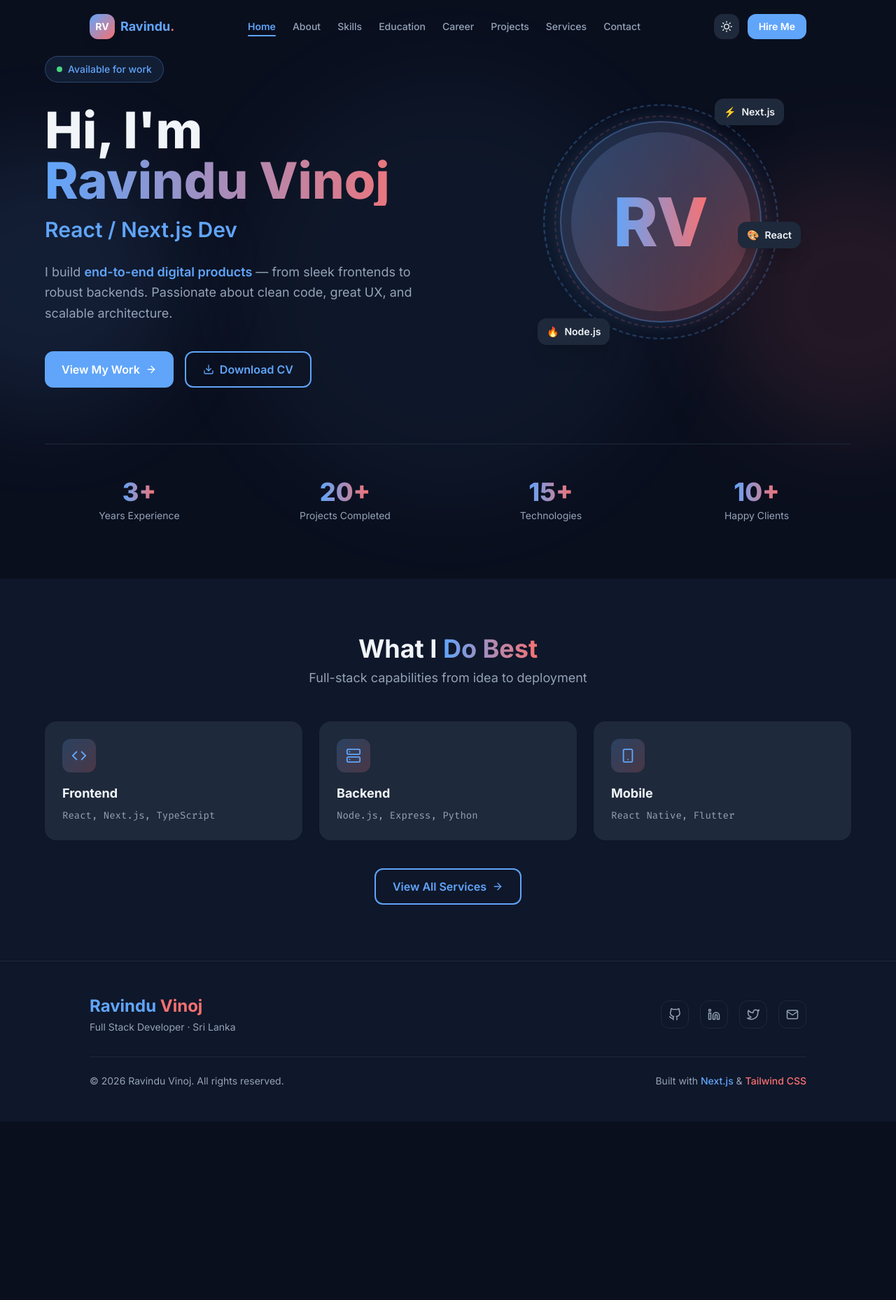
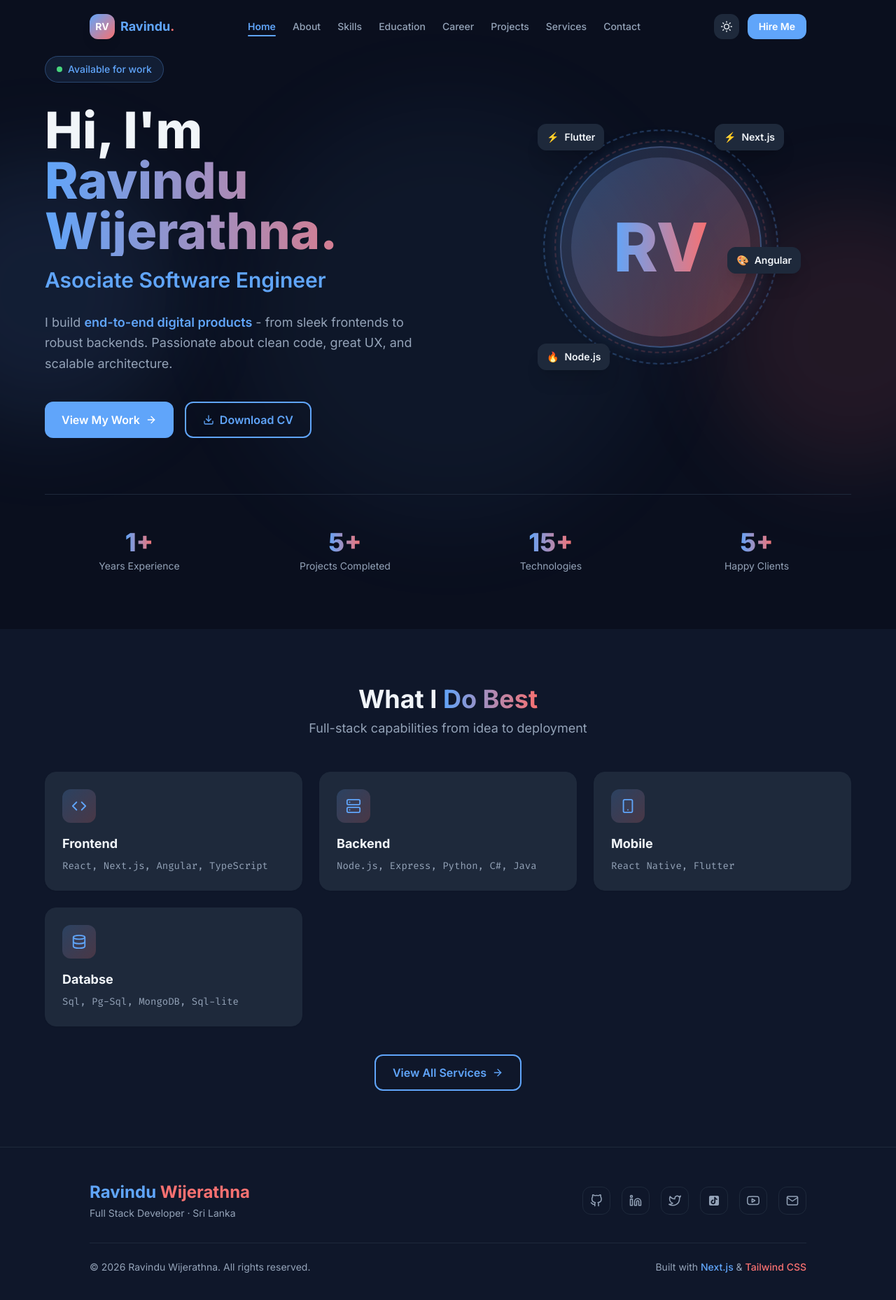
Before and after one commit to Ravinduvinoj/portfolio, a Next.js app: page / in a window 1280 px wide. Shown: the top 1858 px of the page at 70% size. Before the commit the page ends 1603 px from the top, so only its background shows below. Built offline with nearby package versions, Linux system fonts and the light colour scheme.

Commit message:
Refactor code structure for improved readability and maintainability

```diff
--- a/app/about/page.tsx
+++ b/app/about/page.tsx
@@ -59,7 +59,7 @@ export default function About() {
               <Link href="/projects" className="btn-primary flex items-center gap-2">
                 My Projects <FiArrowRight />
               </Link>
-              <a href="/resume.pdf" download className="btn-outline flex items-center gap-2">
+              <a href="/Ravindu_Wijerathna-CV.pdf" download className="btn-outline flex items-center gap-2">
                 Download CV
               </a>
             </div>
--- a/app/page.tsx
+++ b/app/page.tsx
@@ -1,27 +1,28 @@
 "use client";
 
 import Link from "next/link";
-import { FiArrowRight, FiDownload, FiCode, FiServer, FiSmartphone } from "react-icons/fi";
+import { FiArrowRight, FiDownload, FiCode, FiServer, FiSmartphone, FiDatabase } from "react-icons/fi";
 import { useEffect, useState } from "react";
 
 const roles = [
   "Full Stack Developer",
-  "React / Next.js Dev",
-  "Node.js Engineer",
-  "UI/UX Enthusiast",
+  "Asociate Software Engineer",
+  "Mobile App Developer",
+  "Gamer",
 ];
 
 const stats = [
-  { label: "Years Experience", value: "3+" },
-  { label: "Projects Completed", value: "20+" },
+  { label: "Years Experience", value: "1+" },
+  { label: "Projects Completed", value: "5+" },
   { label: "Technologies", value: "15+" },
-  { label: "Happy Clients", value: "10+" },
+  { label: "Happy Clients", value: "5+" },
 ];
 
 const quickLinks = [
-  { icon: FiCode, label: "Frontend", desc: "React, Next.js, TypeScript", href: "/skills" },
-  { icon: FiServer, label: "Backend", desc: "Node.js, Express, Python", href: "/skills" },
+  { icon: FiCode, label: "Frontend", desc: "React, Next.js, Angular, TypeScript", href: "/skills" },
+  { icon: FiServer, label: "Backend", desc: "Node.js, Express, Python, C#, Java", href: "/skills" },
   { icon: FiSmartphone, label: "Mobile", desc: "React Native, Flutter", href: "/skills" },
+  { icon: FiDatabase, label: "Databse", desc: "Sql, Pg-Sql, MongoDB, Sql-lite", href: "/skills" },
 ];
 
 export default function Home() {
@@ -69,7 +70,7 @@ export default function Home() {
 
               <h1 className="text-5xl md:text-6xl lg:text-7xl font-extrabold leading-tight mb-4">
                 Hi, I'm{" "}
-                <span className="gradient-text block">Ravindu Vinoj</span>
+                <span className="gradient-text block">Ravindu Wijerathna.</span>
               </h1>
 
               <div className="text-2xl md:text-3xl font-semibold text-[var(--text-secondary)] mb-6 h-10">
@@ -78,7 +79,7 @@ export default function Home() {
               </div>
 
               <p className="text-lg text-[var(--text-secondary)] leading-relaxed mb-10 max-w-xl">
-                I build <span className="text-primary font-semibold">end-to-end digital products</span> —
+                I build <span className="text-primary font-semibold">end-to-end digital products</span> -
                 from sleek frontends to robust backends. Passionate about clean code,
                 great UX, and scalable architecture.
               </p>
@@ -88,7 +89,7 @@ export default function Home() {
                   View My Work <FiArrowRight />
                 </Link>
                 <a
-                  href="/resume.pdf"
+                  href="/Ravindu_Wijerathna-CV.pdf"
                   download
                   className="btn-outline flex items-center gap-2"
                 >
@@ -114,11 +115,14 @@ export default function Home() {
                 <div className="absolute -top-2 -right-2 bg-[var(--bg-card)] border border-[var(--border)] rounded-xl px-3 py-2 text-sm font-semibold shadow-xl flex items-center gap-2">
                   <span className="text-primary">⚡</span> Next.js
                 </div>
+                <div className="absolute -top-2 -left-2 bg-[var(--bg-card)] border border-[var(--border)] rounded-xl px-3 py-2 text-sm font-semibold shadow-xl flex items-center gap-2">
+                  <span className="text-primary">⚡</span> Flutter
+                </div>
                 <div className="absolute -bottom-2 -left-2 bg-[var(--bg-card)] border border-[var(--border)] rounded-xl px-3 py-2 text-sm font-semibold shadow-xl flex items-center gap-2">
                   <span className="text-accent">🔥</span> Node.js
                 </div>
                 <div className="absolute top-1/2 -right-8 bg-[var(--bg-card)] border border-[var(--border)] rounded-xl px-3 py-2 text-sm font-semibold shadow-xl flex items-center gap-2">
-                  <span>🎨</span> React
+                  <span>🎨</span> Angular
                 </div>
               </div>
             </div>
--- a/components/Footer.tsx
+++ b/components/Footer.tsx
@@ -1,11 +1,14 @@
 import Link from "next/link";
-import { FiGithub, FiLinkedin, FiTwitter, FiMail } from "react-icons/fi";
+import { AiFillTikTok } from "react-icons/ai";
+import { FiGithub, FiLinkedin, FiTwitter, FiMail, FiYoutube } from "react-icons/fi";
 
 const socials = [
-  { icon: FiGithub, href: "https://github.com/ravinduvinoj", label: "GitHub" },
-  { icon: FiLinkedin, href: "https://linkedin.com/in/ravinduvinoj", label: "LinkedIn" },
-  { icon: FiTwitter, href: "https://twitter.com/ravinduvinoj", label: "Twitter" },
-  { icon: FiMail, href: "mailto:ravindu@example.com", label: "Email" },
+  { icon: FiGithub, href: "https://github.com/Ravinduvinoj", label: "GitHub" },
+  { icon: FiLinkedin, href: "https://www.linkedin.com/in/ravindu-wijerathna-b299b325a", label: "LinkedIn" },
+  { icon: FiTwitter, href: "https://twitter.com/ravinduvinoj1", label: "Twitter" },
+  { icon: AiFillTikTok, href: "https://vt.tiktok.com/ZSQc6P1uY", label: "TikTok" },
+  { icon: FiYoutube, href: "https://www.youtube.com/@ravinduvinoj", label: "YouTube" },
+  { icon: FiMail, href: "mailto:ravinduvinoj.se@gmail.com", label: "Email" },
 ];
 
 export default function Footer() {
@@ -16,7 +19,7 @@ export default function Footer() {
           <div>
             <div className="text-2xl font-bold mb-1">
               <span className="text-primary">Ravindu</span>
-              <span className="text-accent"> Vinoj</span>
+              <span className="text-accent"> Wijerathna</span>
             </div>
             <p className="text-sm text-[var(--text-secondary)]">Full Stack Developer · Sri Lanka</p>
           </div>
@@ -38,7 +41,7 @@ export default function Footer() {
         </div>
 
         <div className="mt-8 pt-6 border-t border-[var(--border)] flex flex-col md:flex-row items-center justify-between gap-3 text-sm text-[var(--text-secondary)]">
-          <p>© {new Date().getFullYear()} Ravindu Vinoj. All rights reserved.</p>
+          <p>© {new Date().getFullYear()} Ravindu Wijerathna. All rights reserved.</p>
           <p>
             Built with{" "}
             <span className="text-primary font-medium">Next.js</span> &{" "}
```
Also changed, not shown: 1 other file (tests, documents, lock files or other folders).
